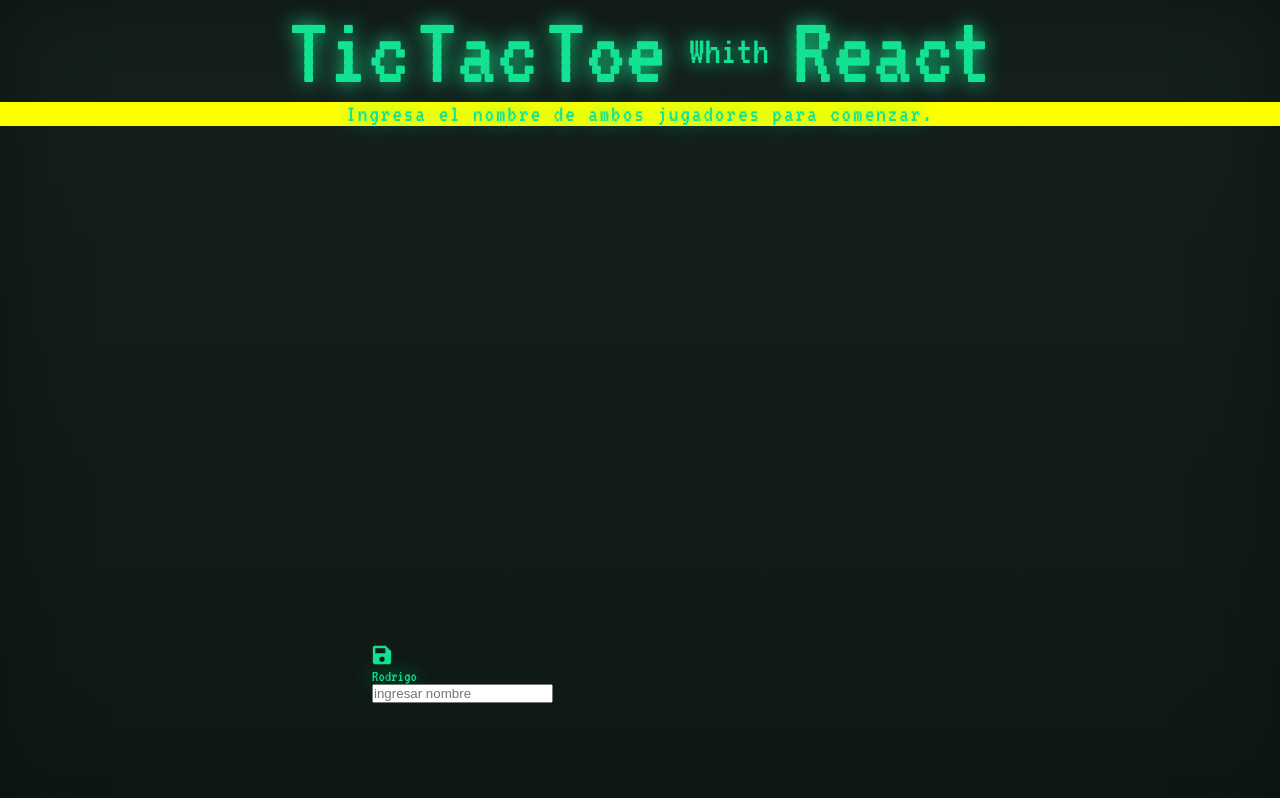
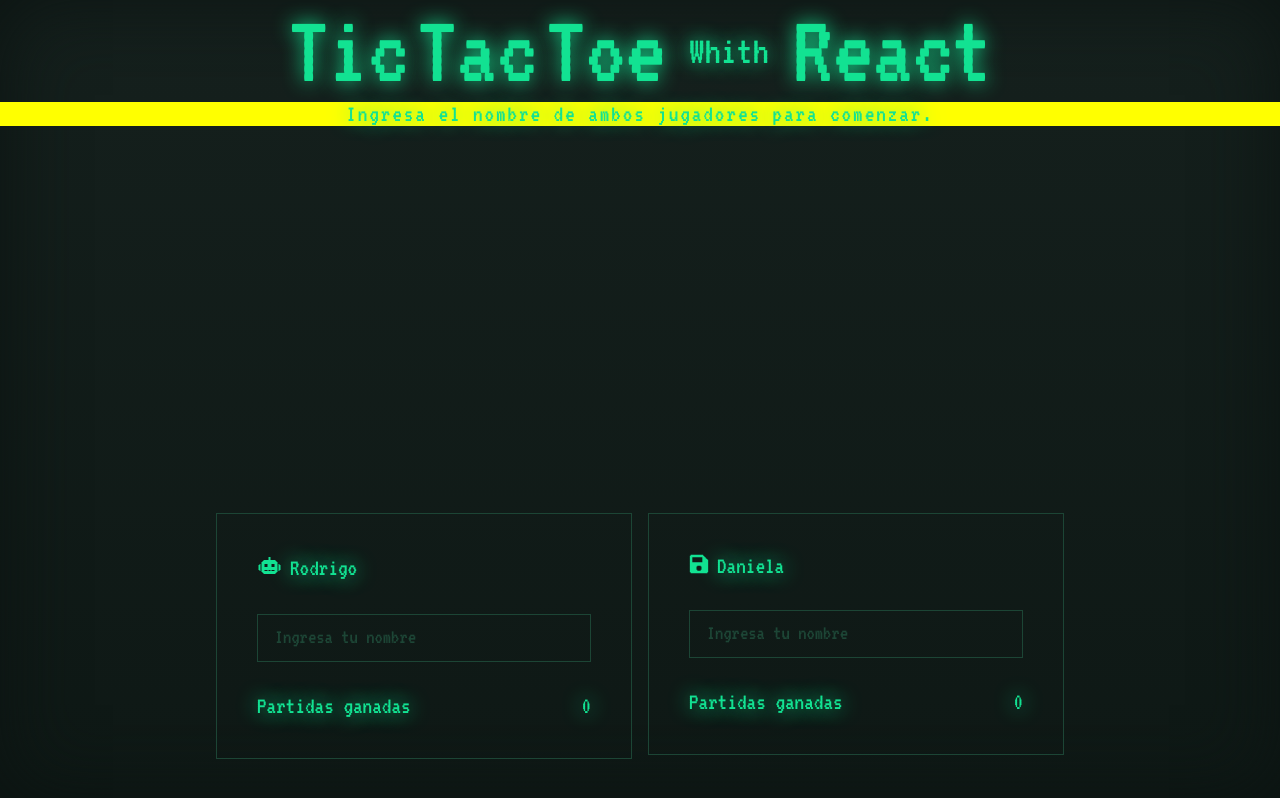
Before and after one commit to roddsolis/react-tic-tac-toe, a React (Vite) app: page / in a window 1280 px wide. Built offline with nearby package versions, Linux system fonts and the light colour scheme.

Commit message:
construir las cards de jugadores con las props necesarias para cambiar los datos

```diff
--- a/src/App.jsx
+++ b/src/App.jsx
@@ -10,7 +10,8 @@
         <h1>React</h1>
       </div>
       <h6>Ingresa el nombre de ambos jugadores para comenzar.</h6>
-      <Jugador  nombreJugador="Rodrigo" iconoDeJugador={false}/>
+      <Jugador player={1} nombreJugador="Rodrigo" iconoDeJugador={true}/>
+      <Jugador player={2} nombreJugador="Daniela" iconoDeJugador={false}/>
       <div />
     </>
   );
--- /dev/null
+++ b/src/components/Input.jsx
@@ -0,0 +1,10 @@
+
+const Input = () => {
+  return (
+    <>
+    <input type="text" placeholder="Ingresa tu nombre"name="nombre" id="nombre" defaultValue=""/>
+    </>
+  )
+}
+
+export default Input
--- a/src/components/Jugador.jsx
+++ b/src/components/Jugador.jsx
@@ -1,18 +1,29 @@
 import PropTypes from 'prop-types';
-import Iconos from './Iconos.jsx';
+import Iconos from './Iconos';
+import Input from './Input';
 
-const Jugador = ({nombreJugador, iconoDeJugador}) => {
+
+const Jugador = ({player, nombreJugador, iconoDeJugador}) => {
+
+
+  let jugadorClassName = "jugador"+ player;
+
   return (
     <>
-      <div className="jugador1">
+      <div className={jugadorClassName}>
           <div className="rowContainer">
             <Iconos iconoDeJugador={iconoDeJugador} />
             <p>{nombreJugador}</p>
           </div>
           <div className="rowContainer">
-            <input type="text" placeholder="ingresar nombre"name="nombre" id="nombre" defaultValue=""/>
+          <Input />
           </div>
-
+          <div className="rowContainer">
+            <div className="conteoDePartidasGanadas">
+              <p>Partidas ganadas</p>
+              <p>0</p>
+            </div>
+          </div>
         </div>
     </>
   )
--- a/src/css/style.css
+++ b/src/css/style.css
@@ -21,6 +21,7 @@
   margin: 0;
   box-sizing: border-box;
   shape-rendering: geometricPrecision;
+  text-rendering: geometricPrecision;
 }
 
 #root {
@@ -59,11 +60,6 @@
 
 /* este es el css del main container */
 
-/* .mainContainer {
-  grid-column: 1 / 13;
-  background-color: aqua;
-} */
-
 h6 {
   font-size: 24px;
   font-weight: 500;
@@ -76,9 +72,57 @@
   height: fit-content;
 }
 
+p{
+  font-size: 1.5em;
+}
+
+/* este es el css para los elementos de la card de jugador  */
+
 .jugador1{
+  grid-column: 3 / 7;
+  height: fit-content;
+  padding: 2.5em;
+  border: 1px solid var(--border-color);
 
-  grid-column: 4 / 6;
-  grid-row: 1fr;
-  padding: 3em;
+  & .rowContainer:last-child{
+    padding-bottom: 0;
+  }
 }
+
+.jugador2{
+  grid-column: 7 / 11;
+  height: fit-content;
+  padding: 2.5em;
+  border: 1px solid var(--border-color);
+
+  & .rowContainer:last-child{
+    padding-bottom: 0;
+  }
+}
+
+.rowContainer{
+  display: flex;
+  align-items: center;
+  gap: 0.5em;
+  padding-bottom: 2em;
+
+  & .conteoDePartidasGanadas{
+    display: flex;
+    justify-content: space-between;
+    width: 100%;
+  }
+}
+
+input{
+  height: 48px;
+  padding: 0.8em;
+  border: 1px solid var(--border-color);
+  background-color: var(--surface-color-1);
+  font-family: "VT323", monospace;
+  font-size: 1.3em;
+  width: 100%;
+}
+
+input::placeholder{
+  color: var(--inactive-color);
+}
```
